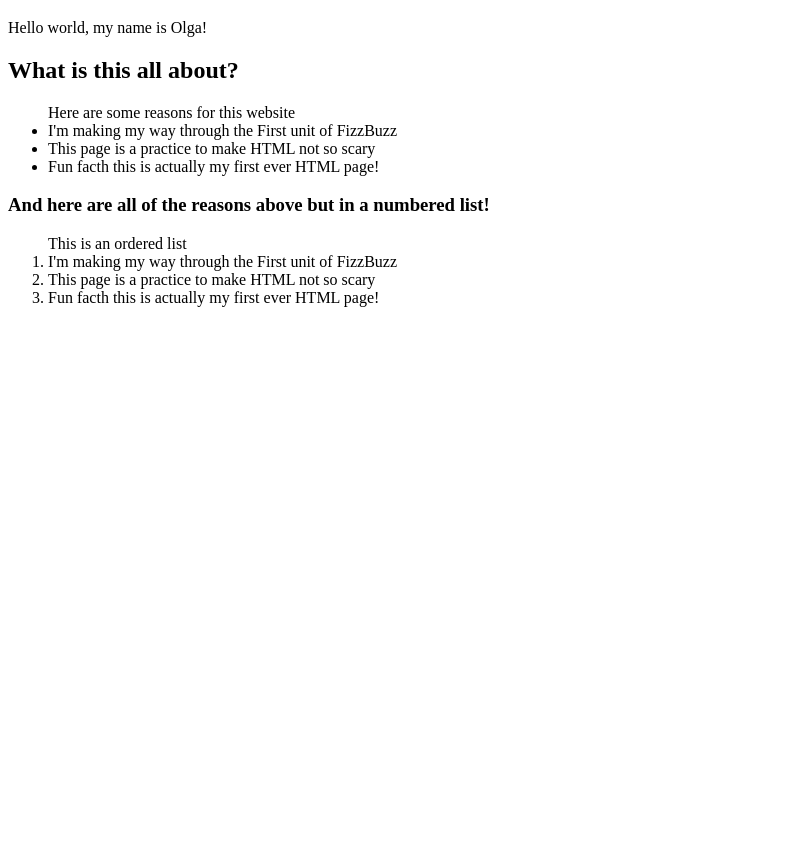
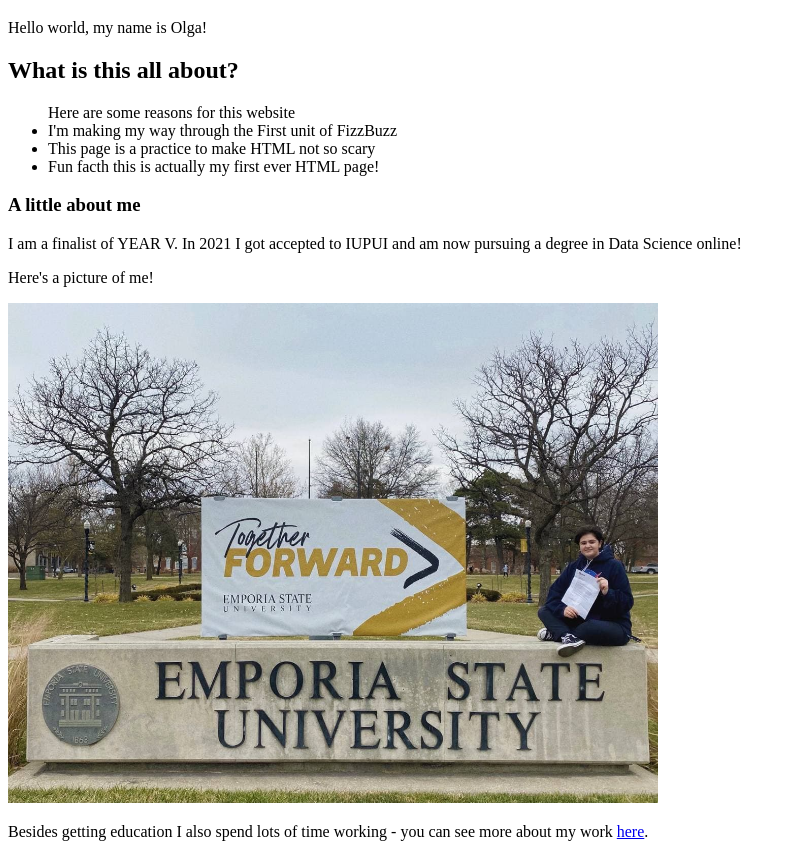
Before and after one commit to onikurad/onikurad.github.io, a plain HTML site: page index.html in a window 1280 px wide. Shown: the part 61-918 px from the top of the page, without its empty margins (0-795 px from the left). Before the commit the page ends 800 px from the top, so only its background shows below. Drawn offline with Linux system fonts and the light colour scheme.

Commit message:
Add files via upload

```diff
--- a/index.html
+++ b/index.html
@@ -1,12 +1,11 @@
    <!DOCTYPE html>
    <html>
-
-    <head>
-        <title>Olga's first page</title>
-    </head>
+        <head>
+            <title>Olga's homepage</title>
+        </head>
 
         <body>
-        <h1>Hello world!</h1>
+            <h1>Hello world!</h1>
 
             <p>Hello world, my name is Olga!</p>
 
@@ -18,12 +17,18 @@
                 <li>Fun facth this is actually my first ever HTML page!</li>
             </ul>
 
-            <h3>And here are all of the reasons above but in a numbered list!</h3>
+            <h3>A little about me</h3>
 
-            <ol>This is an ordered list
-                <li>I'm making my way through the First unit of FizzBuzz</li>
-                <li>This page is a practice to make HTML not so scary</li>
-                <li>Fun facth this is actually my first ever HTML page!</li>
-            </ol>
+            <p>I am a finalist of YEAR V. In 2021 I got accepted to IUPUI and am now pursuing a degree in Data Science online!
+            </p>
+
+            <p>Here's a picture of me!</p>
+
+            <img src="Me.jpg"
+            width="650"
+            height="500">
+
+            <p>Besides getting education I also spend lots of time working - you can see more about my work <a href="Work.html">here</a>.</p>
+
             </body>
     </html>
```
Also changed, not shown: work.html (added, +30 -0 lines), Me.jpg (added), Work.jpg (added).
